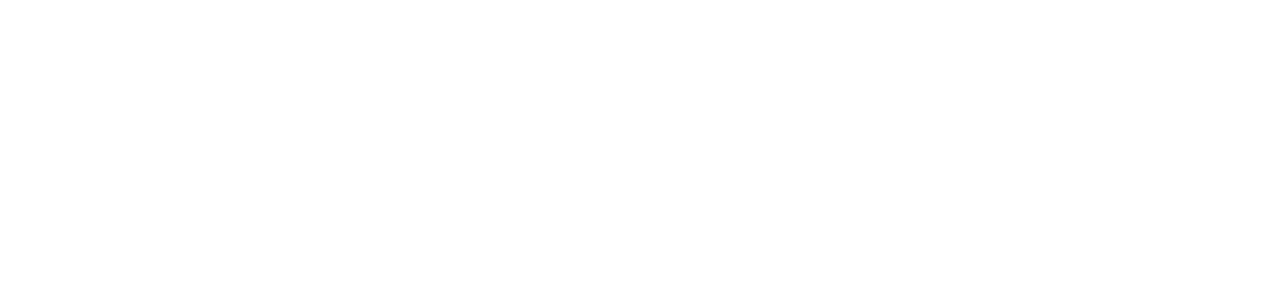
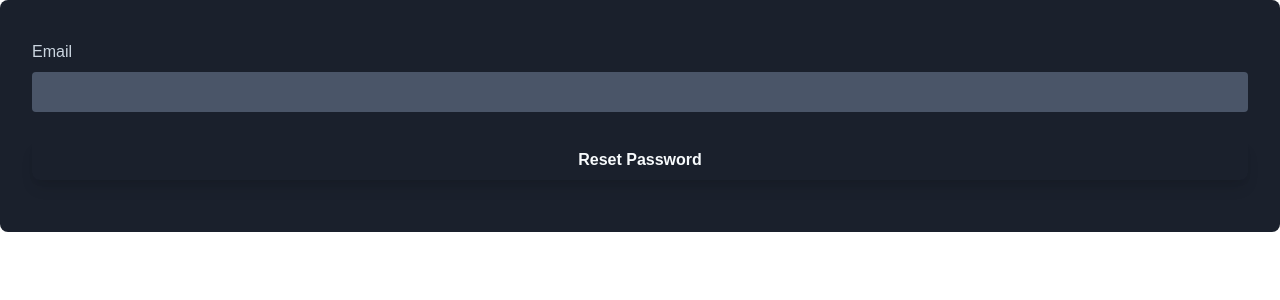
Before and after one commit to mud1tx/Consumer-2-Consumer, a React (Create React App) app in the folder client/: page /reset in a window 1280 px wide. Before the commit this address had no page. Shown: the top 300 px of the page. Built offline with nearby package versions, Linux system fonts and the light colour scheme.

Commit message:
reset password component and logic added

```diff
--- a/client/src/App.js
+++ b/client/src/App.js
@@ -11,6 +11,8 @@
 import PrivateRoute from "./features/PrivateRoutes/PrivateRoutes";
 import { User } from "./redux/action/authUser";
 import { useDispatch } from "react-redux";
+import ResetPassword from "./features/Authentication/ResetPassword";
+import NewPassword from "./features/Authentication/NewPassword";
 
 const App = () => {
   const dispatch = useDispatch();
@@ -34,6 +36,8 @@
         <Route path="/admin/admin-products" element={<AdminProductsPage />} />
       </Route>
       <Route path="/login" element={<Login />} />
+      <Route path="/reset" element={<ResetPassword />} />
+      <Route path="/new-password/:token" element={<NewPassword />} />
       <Route path="/signup" element={<Signup />} />
       {/* <Navbar /> */}
     </Routes>
--- a/client/src/features/Authentication/Login.js
+++ b/client/src/features/Authentication/Login.js
@@ -99,6 +99,9 @@
           <p className="text-white">
             <NavLink to="/signup">New User</NavLink>
           </p>
+          <p className="text-white">
+            <NavLink to="/reset">Reset Password</NavLink>
+          </p>
         </div>
       </div>
       {error && <h1>{error}</h1>}
--- /dev/null
+++ b/client/src/features/Authentication/NewPassword.js
@@ -0,0 +1,108 @@
+import React, { useState, useEffect } from "react";
+import { useNavigate } from "react-router-dom";
+import { useParams } from "react-router-dom";
+
+const NewPassword = () => {
+  const navigate = useNavigate();
+
+  const [userLoginData, setUserLoginData] = useState("");
+  const [userData, setUserData] = useState({ userId: "", passwordToken: "" });
+
+  const handleInputs = (e) => {
+    const name = e.target.name;
+    const value = e.target.value;
+    console.log("dfdsf", name, value);
+    setUserLoginData(value);
+  };
+
+  const { token } = useParams();
+
+  const userValid = async () => {
+    const res = await fetch(`http://localhost:5000/new-password/${token}`, {
+      method: "GET",
+      headers: { "Content-Type": "application/json" },
+    });
+    const data = await res.json();
+    if (data.ok) {
+      console.log("user valid");
+      console.log(data);
+      setUserData(data);
+    } else {
+      navigate("/404");
+    }
+  };
+
+  useEffect(() => {
+    userValid();
+  }, []);
+
+  const handleFormSubmit = async (e) => {
+    e.preventDefault();
+    try {
+      const resetPasswordApiResponse = await fetch(
+        "http://localhost:5000/new-password",
+        {
+          method: "POST",
+          body: JSON.stringify({
+            newPassword: userLoginData,
+            userId: userData.userId,
+            passwordToken: userData.passwordToken,
+          }),
+          headers: {
+            "Content-Type": "application/json",
+          },
+        }
+      );
+
+      const resetData = await resetPasswordApiResponse.json();
+      console.log("resetdata", resetData);
+      const { ok } = resetData;
+      if (!ok) {
+        console.log("error aye kya");
+        //     setError(formData.message);
+      } else {
+        navigate("/login");
+      }
+    } catch (err) {
+      console.log(err);
+    }
+  };
+
+  return (
+    <form
+      className="max-w-[800px]   mx-auto bg-gray-900 p-8 px-8 rounded-lg"
+      onSubmit={handleFormSubmit}
+    >
+      <div className="flex flex-col text-gray-400 py-2">
+        <label>Password</label>
+        <input
+          className="rounded bg-gray-700 mt-2 p-2 focus:border-blue-500 focus:bg-gray-800 focus:outline-none"
+          type="password"
+          name="newPassword"
+          value={userLoginData}
+          onChange={handleInputs}
+        />
+        <input
+          className="rounded bg-gray-700 mt-2 p-2 focus:border-blue-500 focus:bg-gray-800 focus:outline-none"
+          type="hidden"
+          name="userId"
+          value={userData.userId}
+        />
+        <input
+          className="rounded bg-gray-700 mt-2 p-2 focus:border-blue-500 focus:bg-gray-800 focus:outline-none"
+          type="hidden"
+          name="passwordToken"
+          value={userData.passwordToken}
+        />
+      </div>
+      <button
+        className="w-full my-5 py-2 text-mygreen shadow-lg shadow-mygreen-800 hover:shadow-green-500/20  text-gray-100 font-semibold rounded-lg"
+        type="submit"
+      >
+        Update Password
+      </button>
+    </form>
+  );
+};
+
+export default NewPassword;
--- /dev/null
+++ b/client/src/features/Authentication/ResetPassword.js
@@ -0,0 +1,63 @@
+import React, { useState } from "react";
+
+const ResetPassword = () => {
+  const [userLoginData, setUserLoginData] = useState({
+    email: "",
+  });
+
+  const handleInputs = (e) => {
+    const name = e.target.name;
+    const value = e.target.value;
+    setUserLoginData({ [name]: value });
+  };
+
+  const handleFormSubmit = async (e) => {
+    e.preventDefault();
+    try {
+      const resetPasswordApiResponse = await fetch(
+        "http://localhost:5000/reset",
+        {
+          method: "POST",
+          body: JSON.stringify({
+            email: userLoginData.email,
+          }),
+          headers: {
+            "Content-Type": "application/json",
+          },
+        }
+      );
+
+      const resetData = await resetPasswordApiResponse.json();
+      //message ayega usko set kar do bus
+      console.log("resetData", resetData);
+    } catch (err) {
+      console.log(err);
+    }
+  };
+
+  return (
+    <form
+      className="max-w-[800px]   mx-auto bg-gray-900 p-8 px-8 rounded-lg"
+      onSubmit={handleFormSubmit}
+    >
+      <div className="flex  flex-col text-gray-400 py-2">
+        <label>Email</label>
+        <input
+          className="rounded bg-gray-700 mt-2 p-2 focus:border-blue-500 focus:bg-gray-800 focus:outline-none"
+          type="email"
+          name="email"
+          value={userLoginData.email}
+          onChange={handleInputs}
+        />
+      </div>
+      <button
+        className="w-full my-5 py-2 text-mygreen shadow-lg shadow-mygreen-800 hover:shadow-green-500/20  text-gray-100 font-semibold rounded-lg"
+        type="submit"
+      >
+        Reset Password
+      </button>
+    </form>
+  );
+};
+
+export default ResetPassword;
--- a/client/src/features/Authentication/Signup.js
+++ b/client/src/features/Authentication/Signup.js
@@ -1,9 +1,9 @@
 import React, { useState } from "react";
-import { NavLink } from "react-router-dom";
-// import axios from "axios";
-// import { ToastContainer, toast } from "react-toastify";
+import { NavLink, useNavigate } from "react-router-dom";
 
 const SignUp = () => {
+  const navigate = useNavigate();
+
   const [userData, setUserData] = useState({
     first_name: "",
     last_name: "",
@@ -18,6 +18,36 @@
     setUserData({ ...userData, [name]: value });
   };
 
+  const handleFormSubmit = async (e) => {
+    e.preventDefault();
+    try {
+      const loginApiResponse = await fetch("http://localhost:5000/signup", {
+        method: "POST",
+        body: JSON.stringify({
+          first_name: userData.first_name,
+          last_name: userData.last_name,
+          email: userData.email,
+          password: userData.password,
+          confirmPassword: userData.confirmPassword,
+        }),
+        headers: {
+          "Content-Type": "application/json",
+        },
+      });
+
+      const formData = await loginApiResponse.json();
+      console.log("signupdata", formData);
+      const { ok } = formData;
+      if (!ok) {
+        // console.log("error aye kya", formData);
+        // setError(formData.message);
+      } else {
+        navigate("/login");
+      }
+    } catch (err) {
+      console.log(err);
+    }
+  };
 
   return (
     <>
@@ -36,8 +66,9 @@
           </h2>
           <form
             className="max-w-[400px] bg-gray-900 w-full mx-auto bg-gary-900 p-8 px-8 rounded-lg"
-            method="POST"
-            action="/signup"
+            // method="POST"
+            // action="/signup"
+            onSubmit={handleFormSubmit}
           >
             <div className="flex  flex-col text-gray-400 py-2">
               <label htmlFor="first_name">First Name</label>
```
Also changed, not shown: 2 other files (tests, documents, lock files or other folders). Lines whose indentation alone changed are shown as unchanged.
